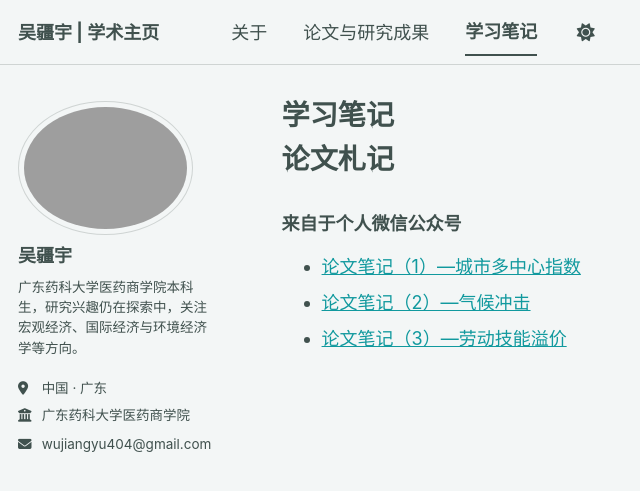
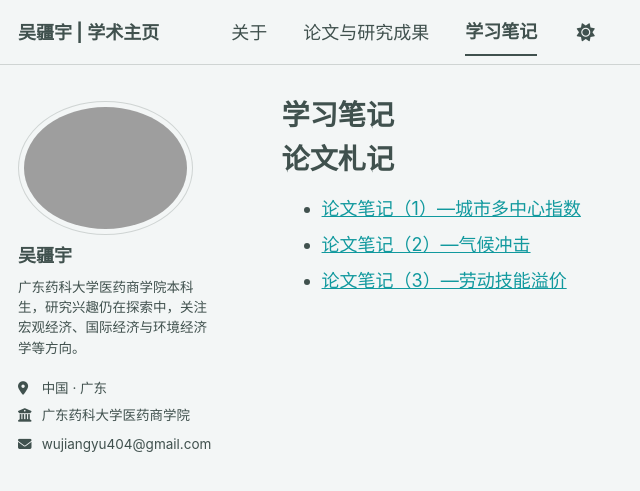
Before and after one commit to proooooz/proooooz.github.io, a Jekyll site: the page built from _pages/notes.md, in a window 1280 px wide. Shown: the top 491 px of the page, without its empty margins (0-640 px from the left). Built offline with Jekyll 4.4.1, drawn with Linux system fonts in a browser that asks for light colours; a style sheet for code colours, icons or effects is not loaded.

Commit message:
Remove notes subtitle and publications placeholder

```diff
--- a/_pages/notes.md
+++ b/_pages/notes.md
@@ -8,8 +8,6 @@ author_profile: true
 论文札记
 ========
 
-### 来自于个人微信公众号
-
 - [论文笔记（1）—城市多中心指数](https://mp.weixin.qq.com/s/pFEbuTglSHUxoGRM-JoFbQ)
 - [论文笔记（2）—气候冲击](https://mp.weixin.qq.com/s/7lHXtD77Wpkx7O8x4ik43A)
 - [论文笔记（3）—劳动技能溢价](https://mp.weixin.qq.com/s/j0_kVoh-NvuVyB3IbHyHtg)
--- a/_pages/publications.html
+++ b/_pages/publications.html
@@ -12,7 +12,6 @@ author_profile: true
 {% include base_path %}
 
 {% if site.publications.size == 0 %}
-  <p>目前暂无公开发表论文。后续将在此更新课程研究、工作论文、会议论文与正式发表成果。</p>
 {% else %}
 <!-- New style rendering if publication categories are defined -->
 {% if site.publication_category %}
```
